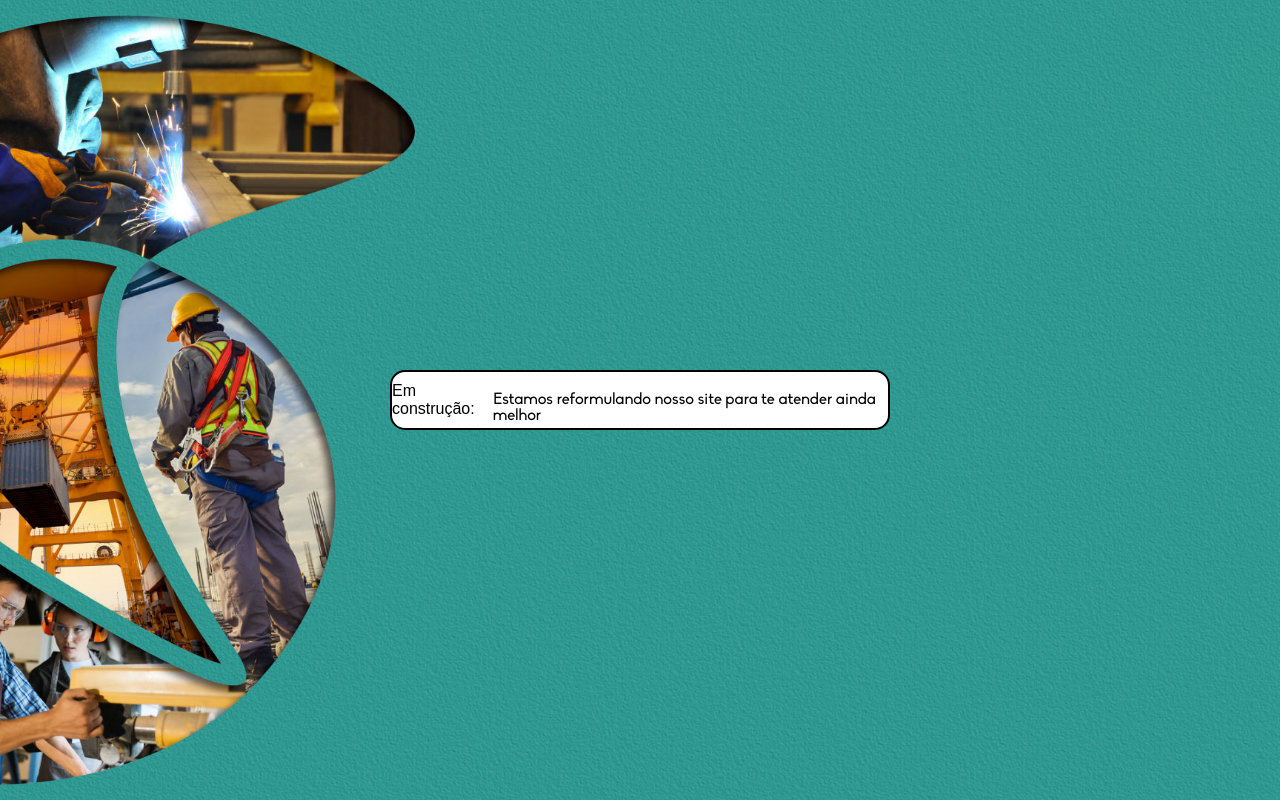
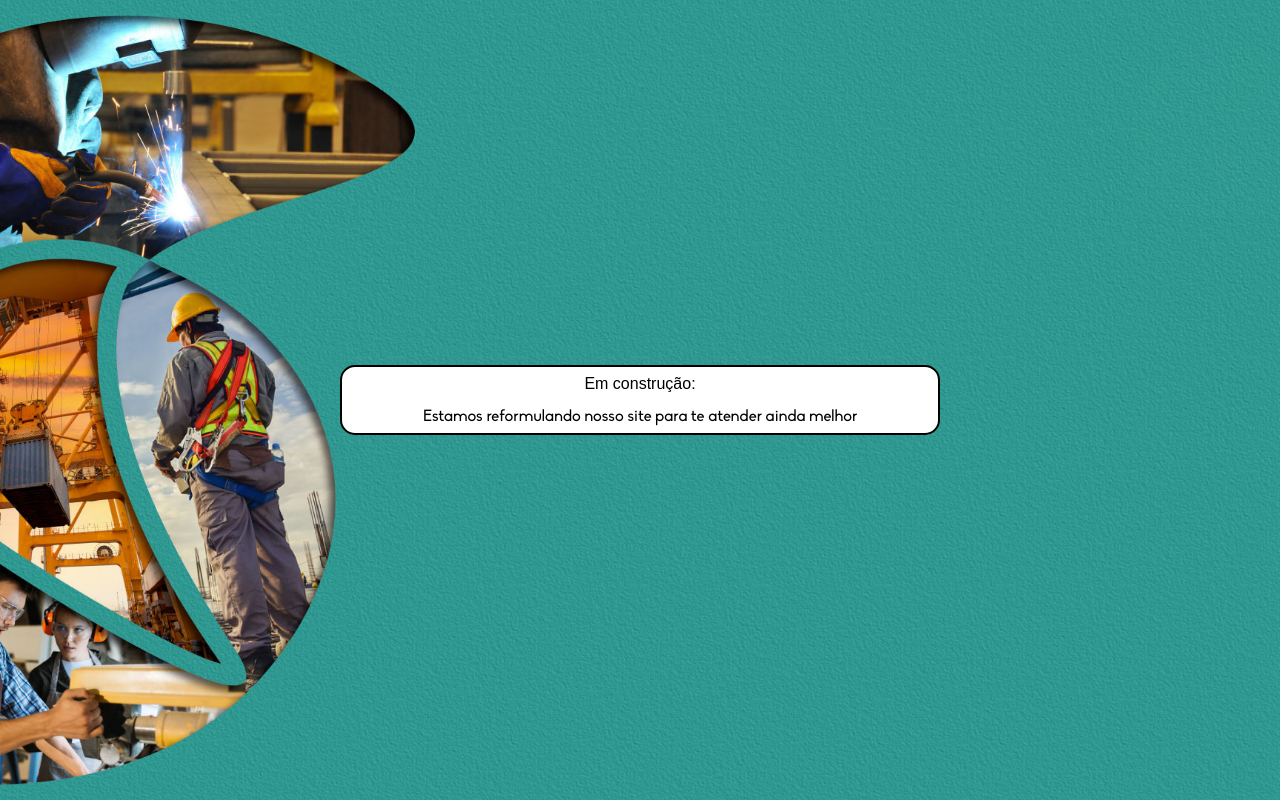
Before and after one commit to calbertofilho/stockonline, a website: page index.html in a window 1280 px wide. Drawn offline with nearby package versions, Linux system fonts and the light colour scheme; files whose address does not match are found by name.

Commit message:
Update: 08-05-2024

```diff
--- a/styles/main.css
+++ b/styles/main.css
@@ -82,14 +82,15 @@ html {
 
 .box-aviso {
   /* background-image: url("../assets/images/aviso.png"); */
-  width: 500px;
-  height: 60px;
+  width: 600px;
+  height: 70px;
   background: #fff;
   border: 2px solid #000;
   border-radius: 15px;
   -moz-border-radius: 15px;
 
   display: flex;
+  flex-direction: column;
   justify-content: center;
   align-items: center;
 
```
